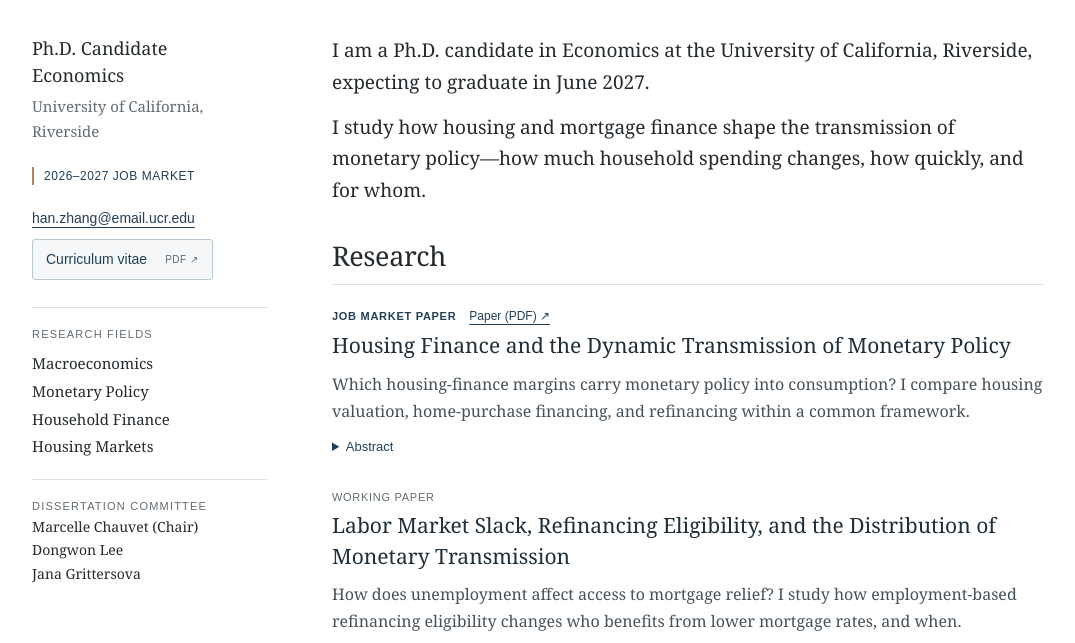
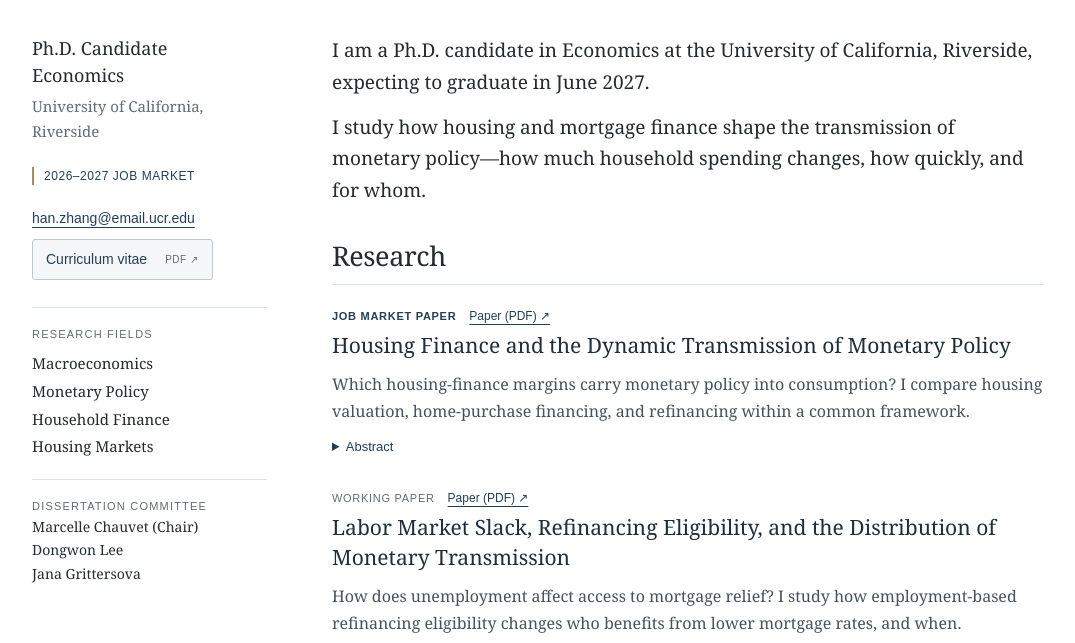
Before and after one commit to hanzhang-econ/hanzhang-econ.github.io, a plain HTML site: page index.html in a window 1280 px wide. Shown: the part 126-769 px from the top of the page, without its empty margins (102-1177 px from the left). Drawn offline with Linux system fonts and the light colour scheme.

Commit message:
Link Labor Market Slack PDF from research section

```diff
--- a/index.html
+++ b/index.html
@@ -86,7 +86,7 @@
           <details><summary>Abstract</summary><div class="abstract"><p>Using mortgage originations by loan purpose and U.S. macroeconomic data for 1998–2023, I estimate a Bayesian structural VAR with stochastic volatility and apply a first-entry path decomposition. Refinancing activity falls quickly after monetary tightening. In the baseline model, posterior medians suggest that valuation- and purchase-entry paths contribute more to the three-year consumption decline than refinancing-entry paths. Comparing all three margins on a common consumption scale distinguishes the speed of financing adjustment from its cumulative contribution to spending.</p></div></details>
         </article>
         <article class="paper">
-          <div class="paper-meta"><span>Working paper</span></div>
+          <div class="paper-meta"><span>Working paper</span><a href="papers/labor-market-slack.pdf" aria-label="Download Labor Market Slack, Refinancing Eligibility, and the Distribution of Monetary Transmission PDF">Paper (PDF) ↗</a></div>
           <h3>Labor Market Slack, Refinancing Eligibility, and the Distribution of Monetary Transmission</h3>
           <p>How does unemployment affect access to mortgage relief? I study how employment-based refinancing eligibility changes who benefits from lower mortgage rates, and when.</p>
           <details><summary>Abstract</summary><div class="abstract"><p>Refinancing typically requires documented employment. In a calibrated household model with illiquid housing, I examine how eligibility rules shape the timing and distribution of gains from a mortgage-rate cut. When housing is sufficiently illiquid, exclusion delays most of the gain rather than removing it, household by household. A slack labor market delays the aggregate response more than it reduces it. Evidence from two household panels on refinancing during unemployment is consistent with the mechanism.</p></div></details>
```
